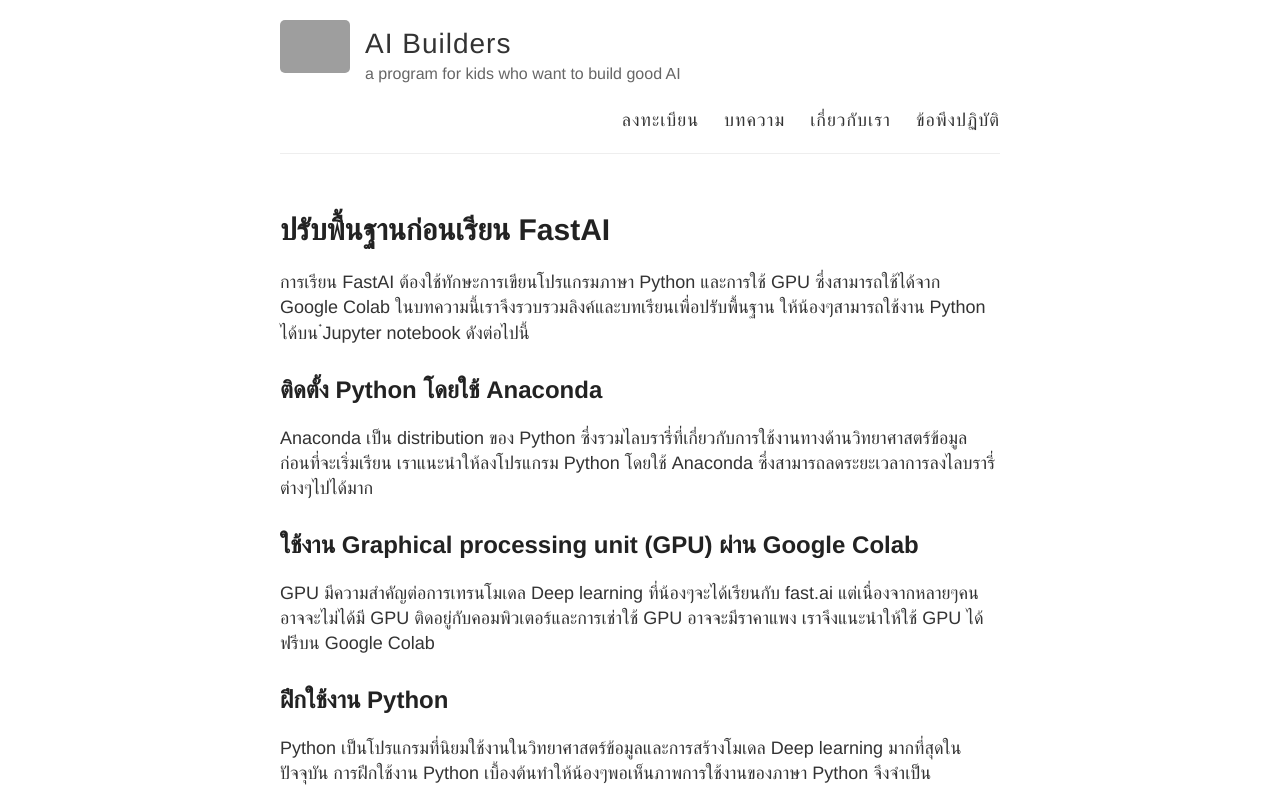
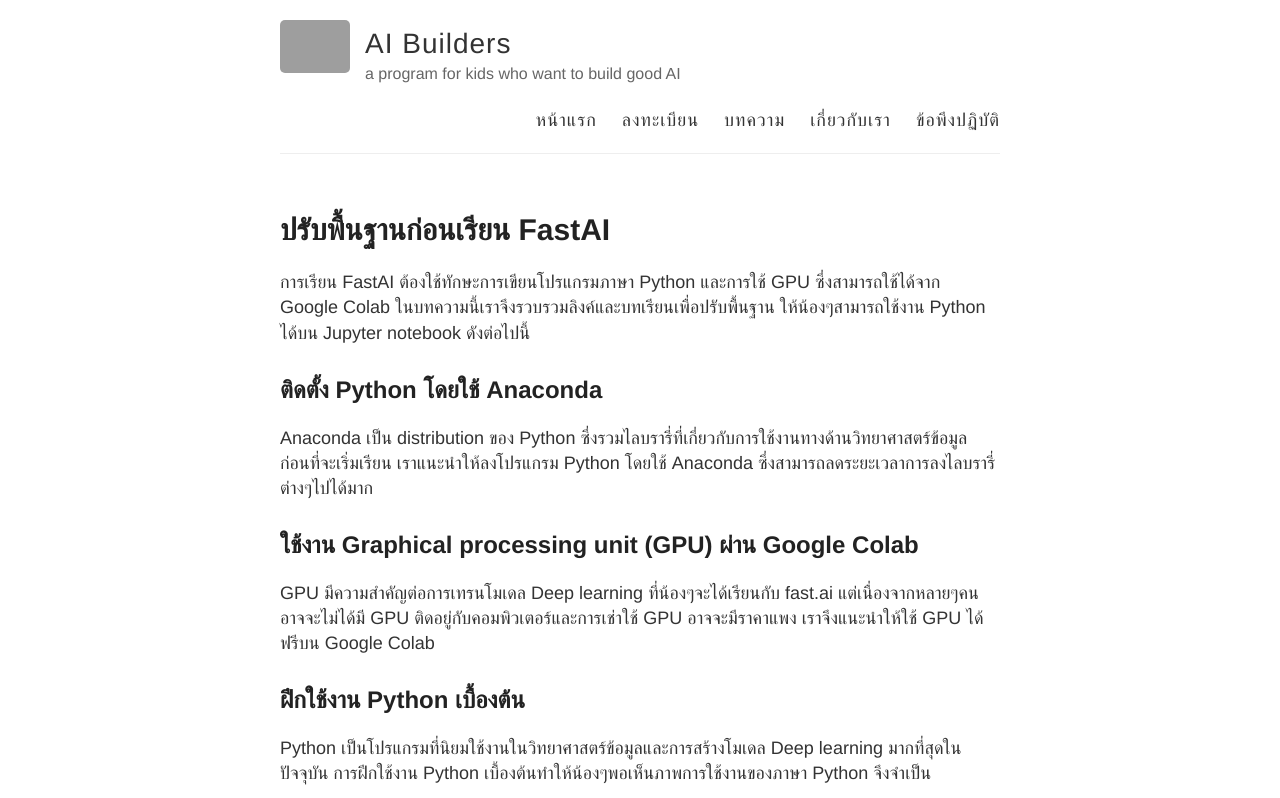
Before and after one commit to ai-builders/ai-builders.github.io, a Jekyll site: the page built from docs/_posts/2020-2-21-before-class.md, in a window 1280 px wide. Shown: the top 798 px of the page. Built offline with Jekyll 4.4.1, drawn with Linux system fonts in a browser that asks for light colours; grey boxes are pictures that could not be loaded.

```diff
--- a/docs/_layouts/default.html
+++ b/docs/_layouts/default.html
@@ -27,6 +27,7 @@
           </div>
 
           <nav>
+            <a href="{{ site.baseurl }}/">หน้าแรก</a>
             <a href="{{ site.baseurl }}/register">ลงทะเบียน</a>
             <a href="{{ site.baseurl }}/blog">บทความ</a>
             <a href="{{ site.baseurl }}/about">เกี่ยวกับเรา</a>
--- a/docs/_posts/2020-2-21-before-class.md
+++ b/docs/_posts/2020-2-21-before-class.md
@@ -5,7 +5,7 @@ title: ปรับพื้นฐานก่อนเรียน FastAI
 
 การเรียน FastAI ต้องใช้ทักษะการเขียนโปรแกรมภาษา Python
 และการใช้ GPU ซึ่งสามารถใช้ได้จาก Google Colab ในบทความนี้เราจึงรวบรวมลิงค์และบทเรียนเพื่อปรับพื้นฐาน
-ให้น้องๆสามารถใช้งาน Python ได้บน ๋Jupyter notebook ดังต่อไปนี้
+ให้น้องๆสามารถใช้งาน Python ได้บน Jupyter notebook ดังต่อไปนี้
 
 ## ติดตั้ง Python โดยใช้ Anaconda
 
@@ -18,7 +18,7 @@ Anaconda ซึ่งสามารถลดระยะเวลาการ
 GPU มีความสำคัญต่อการเทรนโมเดล Deep learning ที่น้องๆจะได้เรียนกับ fast.ai แต่เนื่องจากหลายๆคนอาจจะไม่ได้มี GPU
 ติดอยู่กับคอมพิวเตอร์และการเช่าใช้ GPU อาจจะมีราคาแพง เราจึงแนะนำให้ใช้ GPU ได้ฟรีบน Google Colab
 
-## ฝึกใช้งาน Python
+## ฝึกใช้งาน Python เบื้องต้น
 
 Python เป็นโปรแกรมที่นิยมใช้งานในวิทยาศาสตร์ข้อมูลและการสร้างโมเดล Deep learning มากที่สุดในปัจจุบัน
 การฝึกใช้งาน Python เบื้องต้นทำให้น้องๆพอเห็นภาพการใช้งานของภาษา Python จึงจำเป็น
```
Also changed, not shown: docs/code-of-conduct.md (+3 -2 lines), docs/register.md (+5 -2 lines), README.md.
